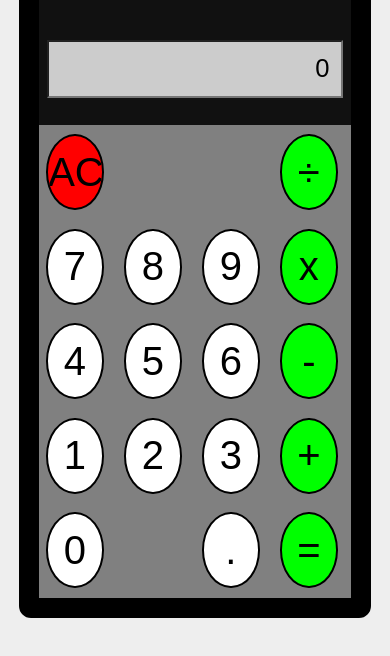
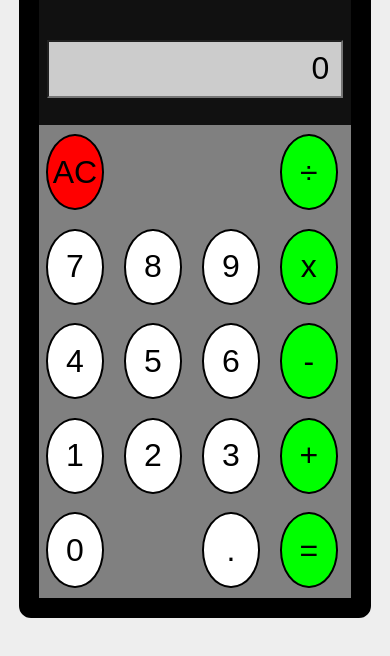
Before and after one commit to BrendanGasparin/odin-calculator, a plain HTML site: page index.html in a window 390 px wide. Shown: the part 162-818 px from the top of the page. Drawn offline with Linux system fonts and the light colour scheme.

Commit message:
Try to fix appearance on phone

```diff
--- a/css/style.css
+++ b/css/style.css
@@ -50,7 +50,7 @@ input[type=text] {
     height: 80%;
     width: 90%;
     text-align: right;
-    font-size: 1.6rem;
+    font-size: 2rem;
     background-color: #CCCCCC;
     padding-right: 12px;
 }
@@ -78,7 +78,7 @@ input[type="button"] {
     width: 80%;
     border-radius: 50%;
     border: 2px solid black;
-    font-size: 2.5rem;
+    font-size: 2rem;
     display: flex;
     justify-content: center;
     align-items: center;
```
